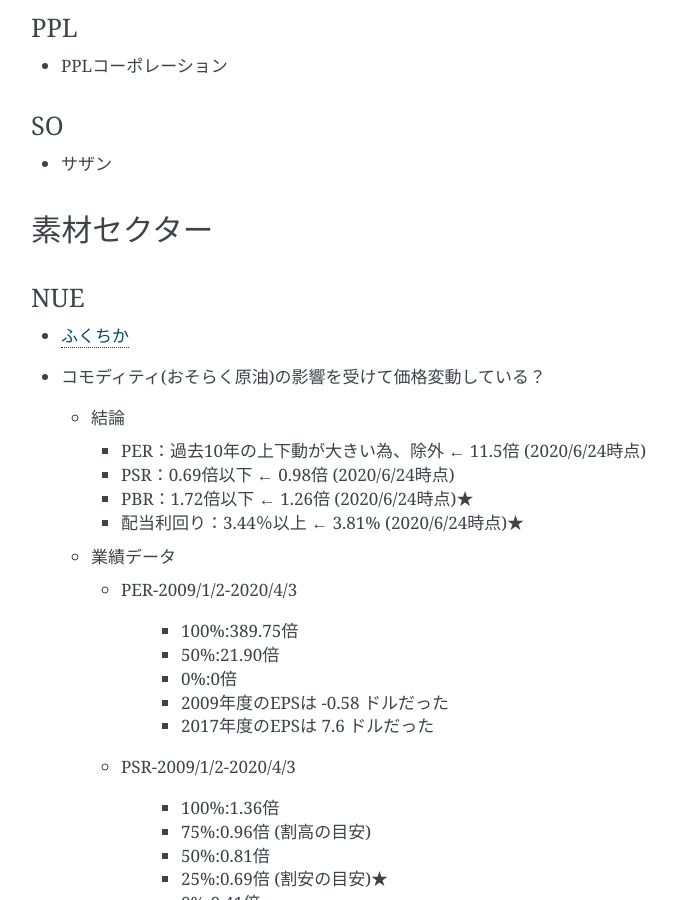
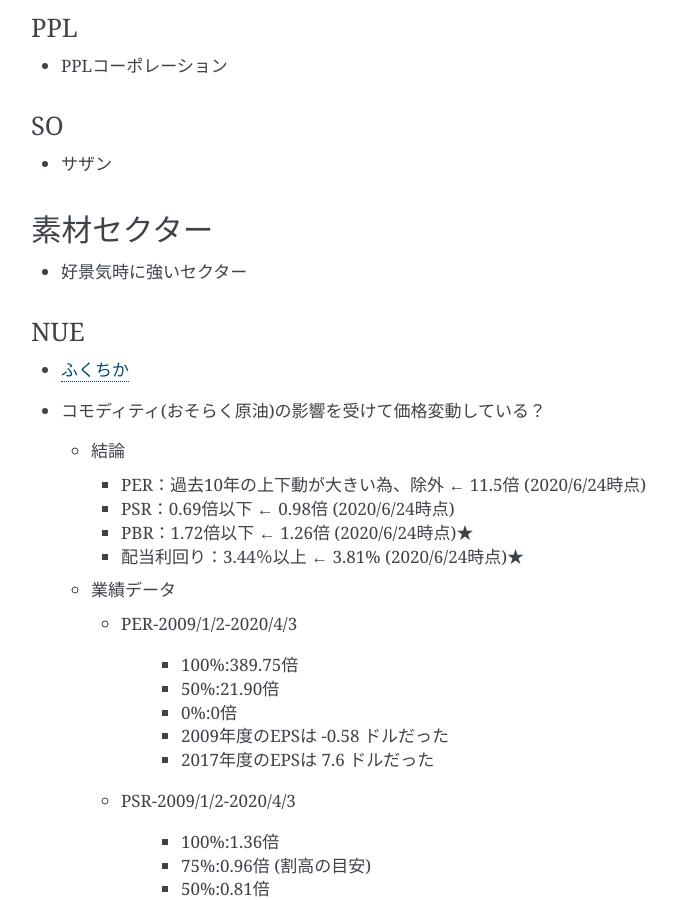
Before and after one commit to yuyuyu0706/sphinx, a Sphinx documentation site: the page built from sphinx/source/work/page07_finance.rst, in a window 1280 px wide and 900 px high, scrolled down 3478 px. Shown: the whole window, without its empty margins (389-1066 px from the left). Built offline with Sphinx 7.4.7, drawn with Linux system fonts in a browser that asks for light colours; pages that are not in the unit, such as notebooks, are missing from menus.

Commit message:
auto commit

```diff
--- a/sphinx/source/work/page07_finance.rst
+++ b/sphinx/source/work/page07_finance.rst
@@ -184,6 +184,8 @@ SO
 素材セクター
 ###############################
 
+* 好景気時に強いセクター
+
 ********************
 NUE
 ********************
@@ -302,6 +304,8 @@ BRK.B
 
 金融セクター
 ###############################
+
+* 不況からの回復時に強いセクター
 
 ********************
 MATW ★
```
